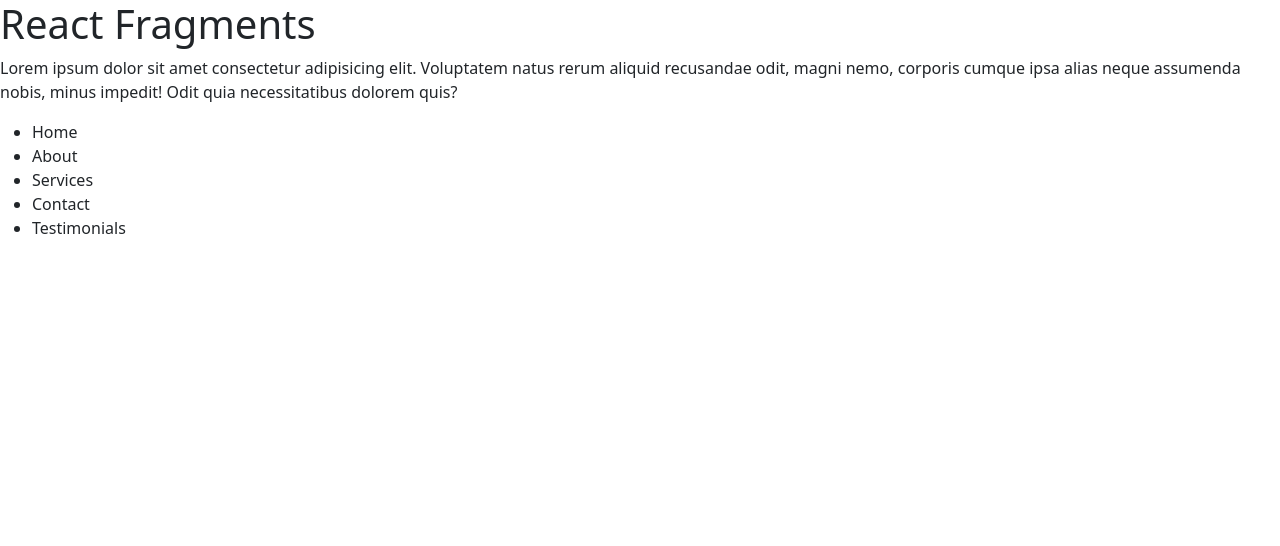
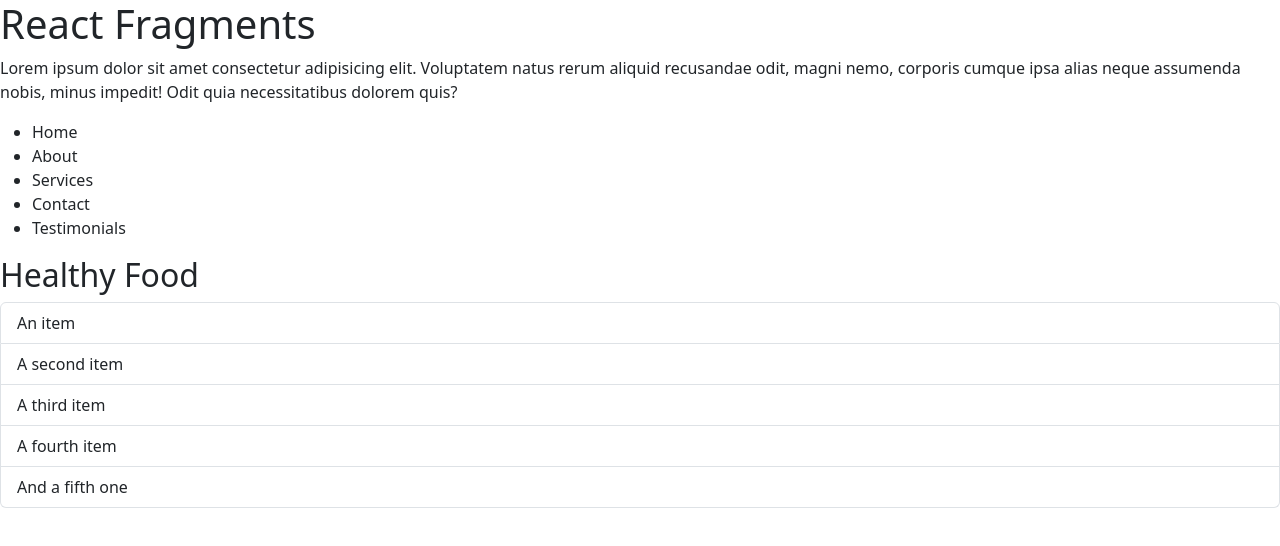
Before and after one commit to Lucky-Kashyap/full-stack-web-dev, a React (Vite) app in the folder front end/React JS/learning-fragment/: page / in a window 1280 px wide. Shown: the top 546 px of the page. Built offline with nearby package versions, Linux system fonts and the light colour scheme.

Commit message:
use fragment in component

```diff
--- a/front end/React JS/learning-fragment/src/App.jsx
+++ b/front end/React JS/learning-fragment/src/App.jsx
@@ -1,4 +1,5 @@
 import "./App.css";
+import List from "./components/List";
 
 function App() {
   return (
@@ -17,6 +18,8 @@ function App() {
         <li>Contact</li>
         <li>Testimonials</li>
       </ul>
+
+      <List />
     </div>
   );
 }
--- /dev/null
+++ b/front end/React JS/learning-fragment/src/components/List.jsx
@@ -0,0 +1,18 @@
+import React from "react";
+
+const List = () => {
+  return (
+    <React.Fragment>
+      <h2>Healthy Food</h2>
+      <ul className="list-group">
+        <li className="list-group-item">An item</li>
+        <li className="list-group-item">A second item</li>
+        <li className="list-group-item">A third item</li>
+        <li className="list-group-item">A fourth item</li>
+        <li className="list-group-item">And a fifth one</li>
+      </ul>
+    </React.Fragment>
+  );
+};
+
+export default List;
```
